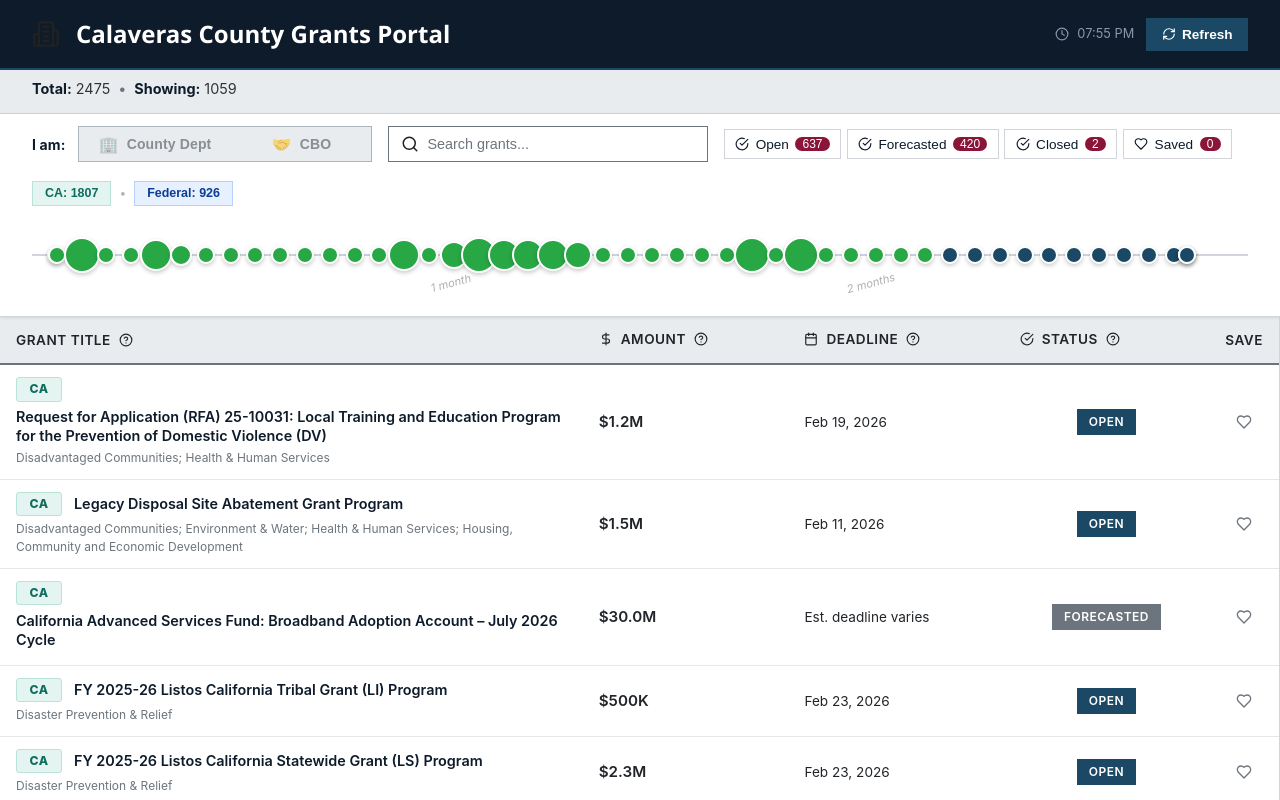
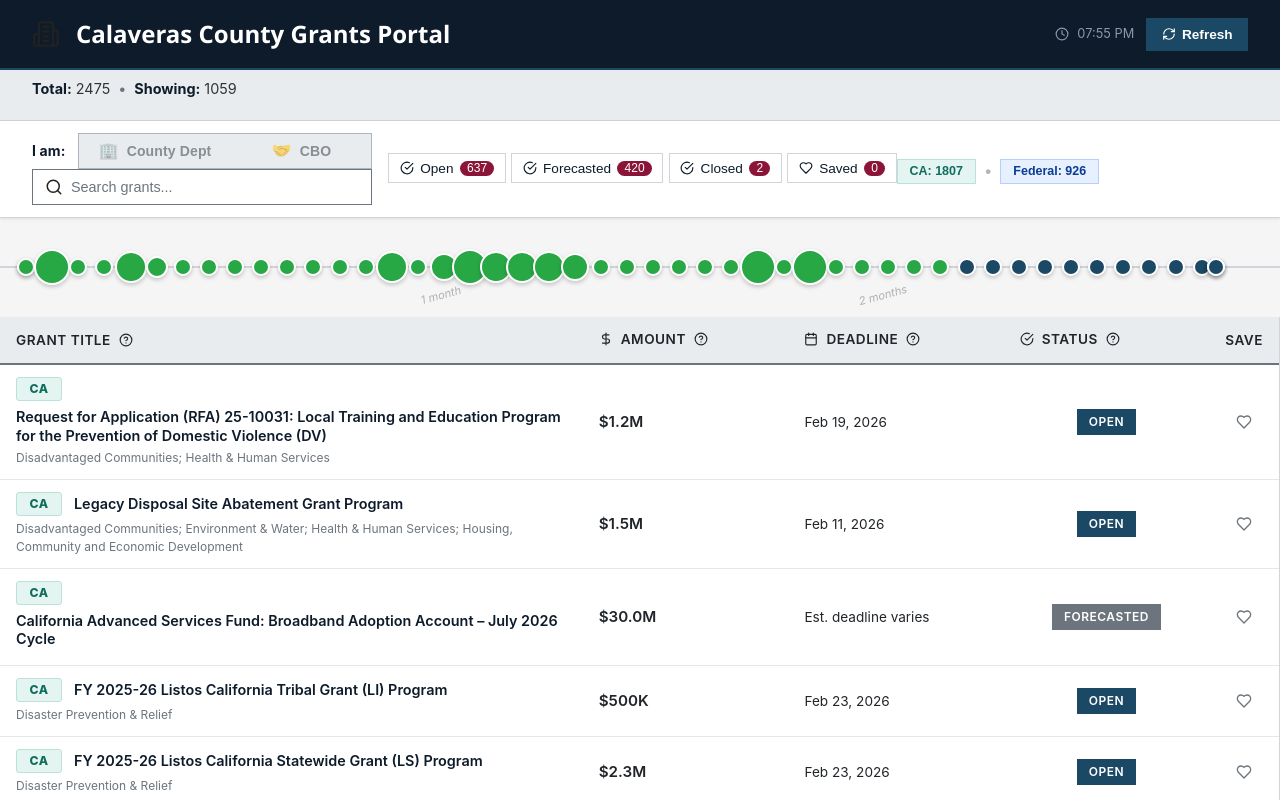
Before and after one commit to waqqascalaveras/calaveras-grants-portal, a React (Create React App) app: page / in a window 1280 px wide. Built offline with nearby package versions, Linux system fonts and the light colour scheme.

Commit message:
Update 2 files
Calaveras County Grants Discovery Portal

```diff
--- a/src/components/CalaverasGrantsDashboard.css
+++ b/src/components/CalaverasGrantsDashboard.css
@@ -5,14 +5,316 @@
   box-sizing: border-box;
 }
 
-
-
 .dashboard {
   min-height: 100vh;
   background: var(--background, #f4f6f8);
   font-family: 'Segoe UI', 'Roboto', 'Arial', 'Helvetica Neue', sans-serif;
   padding: 0.5rem 0.5rem 0 0.5rem;
 }
+
+/* Summary Bar */
+.summary-bar {
+  background: #fff;
+  border: 1px solid #e0e0e0;
+  padding: 0.75rem 1rem;
+  margin-bottom: 0.5rem;
+}
+
+.summary-content {
+  display: flex;
+  gap: 1rem;
+  align-items: center;
+  font-size: 0.95rem;
+}
+
+.summary-item {
+  display: flex;
+  gap: 0.3rem;
+  align-items: center;
+}
+
+.summary-separator {
+  color: #d1d5db;
+}
+
+/* Active Filters Display */
+.active-filters {
+  margin-top: 0.75rem;
+  display: flex;
+  flex-wrap: wrap;
+  gap: 0.5rem;
+}
+
+.filter-chip {
+  display: inline-flex;
+  align-items: center;
+  gap: 0.4rem;
+  padding: 0.35rem 0.6rem;
+  background: #e3f2fd;
+  border: 1px solid #90caf9;
+  border-radius: 3px;
+  color: #1565c0;
+  font-size: 0.85rem;
+  cursor: pointer;
+  transition: all 0.15s ease;
+}
+
+.filter-chip:hover {
+  background: #bbdefb;
+  border-color: #64b5f6;
+}
+
+.filter-chip svg {
+  opacity: 0.6;
+  transition: opacity 0.15s ease;
+}
+
+.filter-chip:hover svg {
+  opacity: 1;
+}
+
+/* Filter Bar - Main Input Controls */
+.filter-bar {
+  background: #fff;
+  border: 1px solid #e0e0e0;
+  padding: 0.75rem 1rem;
+  margin-bottom: 0.5rem;
+  display: flex;
+  flex-direction: column;
+  gap: 0.75rem;
+}
+
+.filter-bar-content {
+  display: flex;
+  flex-direction: column;
+  gap: 0.75rem;
+}
+
+/* Filter inputs - organized in groups */
+.filter-inputs-group {
+  display: flex;
+  flex-direction: column;
+  gap: 0.5rem;
+}
+
+.filter-input-row {
+  display: flex;
+  gap: 0.75rem;
+  align-items: center;
+  flex-wrap: wrap;
+}
+
+/* Search box styling */
+.search-box {
+  display: flex;
+  align-items: center;
+  gap: 0.5rem;
+  flex: 1;
+  min-width: 200px;
+  padding: 0.5rem 0.75rem;
+  border: 1px solid #d1d5db;
+  background: #ffffff;
+  border-radius: 3px;
+}
+
+.search-box input {
+  border: none;
+  outline: none;
+  flex: 1;
+  font-size: 0.95rem;
+  font-family: inherit;
+}
+
+.search-box svg {
+  color: #6b7280;
+  flex-shrink: 0;
+}
+
+/* Filter Controls - Status and Source */
+.filter-controls-group {
+  display: flex;
+  gap: 1.5rem;
+  flex-wrap: wrap;
+  align-items: center;
+}
+
+.status-toggles {
+  display: flex;
+  gap: 0.5rem;
+  flex-wrap: wrap;
+}
+
+.status-pill {
+  display: inline-flex;
+  align-items: center;
+  gap: 0.4rem;
+  padding: 0.4rem 0.7rem;
+  border: 1px solid #d1d5db;
+  background: #ffffff;
+  border-radius: 3px;
+  color: #374151;
+  font-size: 0.85rem;
+  cursor: pointer;
+  transition: all 0.15s ease;
+  white-space: nowrap;
+}
+
+.status-pill:hover {
+  border-color: #1b4965;
+  background: #f0f7ff;
+}
+
+.status-pill.active {
+  background: #1b4965;
+  color: #ffffff;
+  border-color: #1b4965;
+}
+
+.pill-count {
+  font-size: 0.75rem;
+  opacity: 0.8;
+  font-weight: 500;
+}
+
+/* Source filters */
+.source-filters {
+  display: flex;
+  gap: 0.5rem;
+  align-items: center;
+  font-size: 0.9rem;
+}
+
+.source-filter-btn {
+  padding: 0.4rem 0.7rem;
+  border: 1px solid #d1d5db;
+  background: #ffffff;
+  border-radius: 3px;
+  color: #374151;
+  font-size: 0.85rem;
+  cursor: pointer;
+  transition: all 0.15s ease;
+  white-space: nowrap;
+}
+
+.source-filter-btn:hover {
+  border-color: #1b4965;
+  background: #f0f7ff;
+}
+
+.source-filter-btn.active {
+  background: #1b4965;
+  color: #ffffff;
+  border-color: #1b4965;
+}
+
+.source-separator {
+  color: #d1d5db;
+}
+
+/* Timeline container */
+.timeline-container {
+  background: #fff;
+  border: 1px solid #e0e0e0;
+  padding: 1rem;
+  margin-bottom: 0.5rem;
+  position: relative;
+  height: 80px;
+}
+
+.timeline {
+  position: relative;
+  width: 100%;
+  height: 100%;
+}
+
+.timeline-line {
+  position: absolute;
+  top: 50%;
+  left: 0;
+  right: 0;
+  height: 1px;
+  background: #e0e0e0;
+}
+
+.timeline-marker {
+  position: absolute;
+  top: 0;
+  font-size: 0.75rem;
+  color: #6b7280;
+  text-align: center;
+  width: 50px;
+  transform: translateX(-50%);
+}
+
+.timeline-dot {
+  position: absolute;
+  top: 50%;
+  transform: translate(-50%, -50%);
+  border-radius: 50%;
+  cursor: pointer;
+  transition: all 0.15s ease;
+  box-shadow: 0 1px 3px rgba(0,0,0,0.1);
+}
+
+.timeline-dot:hover,
+.timeline-dot.active {
+  box-shadow: 0 3px 8px rgba(0,0,0,0.2);
+}
+
+/* Main content area */
+.main-content {
+  display: flex;
+  gap: 0.5rem;
+}
+
+.main-content.split-view {
+  flex-direction: row;
+}
+
+/* Responsive Design */
+@media (max-width: 1200px) {
+  .filter-controls-group {
+    flex-direction: column;
+    align-items: flex-start;
+    gap: 0.75rem;
+  }
+
+  .filter-input-row {
+    width: 100%;
+  }
+
+  .search-box {
+    width: 100%;
+    min-width: unset;
+  }
+}
+
+@media (max-width: 768px) {
+  .filter-bar {
+    padding: 0.5rem 0.75rem;
+  }
+
+  .filter-input-row {
+    flex-direction: column;
+  }
+
+  .status-toggles {
+    width: 100%;
+  }
+
+  .status-pill {
+    flex: 1;
+    justify-content: center;
+  }
+
+  .search-box {
+    width: 100%;
+  }
+}
+
+@media (max-width: 1024px) {
+  .filters-container {
+    grid-template-columns: 1fr;
 
 .dashboard .card, .dashboard .panel, .dashboard .container {
   border-radius: 0;
--- a/src/components/CalaverasGrantsDashboard.jsx
+++ b/src/components/CalaverasGrantsDashboard.jsx
@@ -1016,79 +1016,9 @@ const CalaverasGrantsDashboard = () => {
             <strong>Showing:</strong> {filteredGrants.length}
           </span>
         </div>
-      </div>
-
-      {/* Sticky Filter Bar */}
-      <div className="filter-bar">
-        <div className="filter-bar-content">
-          <UserTypeSelector
-            userType={userType}
-            onUserTypeSelect={(type) => {
-              setUserType(type);
-              if (type !== 'county') setSelectedDepartment('all');
-            }}
-          />
-
-          {(userType === 'county' || userType === 'cbo') && (
-            <DepartmentSelector
-              userType={userType}
-              subType={selectedDepartment}
-              onSubTypeSelect={setSelectedDepartment}
-            />
-          )}
-
-          <div className="search-box">
-            <Search size={18} />
-            <input
-              type="text"
-              placeholder="Search grants..."
-              value={searchQuery}
-              onChange={(e) => setSearchQuery(e.target.value)}
-            />
-          </div>
-
-          <div className="status-toggles" role="group" aria-label="Status and favorites filter">
-            {[
-              { key: 'open', label: 'Open' },
-              { key: 'forecasted', label: 'Forecasted' },
-              { key: 'closed', label: 'Closed' }
-            ].map(item => (
-              <button
-                key={item.key}
-                className={`status-pill ${statusFilter[item.key] ? 'active' : ''}`}
-                onClick={() => setStatusFilter(prev => ({ ...prev, [item.key]: !prev[item.key] }))}
-                title={`${item.label} (${statusCounts[item.key] || 0})`}
-                type="button"
-              >
-                <CheckCircle size={14} />
-                <span>{item.label}</span>
-                <span className="pill-count">{statusCounts[item.key] || 0}</span>
-              </button>
-            ))}
-            <button
-              className={`status-pill ${favoriteFilter === 'saved' ? 'active' : ''}`}
-              onClick={() => {
-                const willActivate = favoriteFilter !== 'saved';
-                setFavoriteFilter(willActivate ? 'saved' : 'all');
-                if (willActivate) {
-                  setStatusFilter({ open: false, forecasted: false, closed: false });
-                  setUserType('all');
-                  setSelectedDepartment('all');
-                  setSearchQuery('');
-                  setSourceFilters({ ca: true, federal: true });
-                }
-              }}
-              title={`Saved Grants (${favorites.length})`}
-              type="button"
-            >
-              <Heart size={14} />
-              <span>Saved</span>
-              <span className="pill-count">{favorites.length}</span>
-            </button>
-          </div>
-
-          {/* Active filter chips */}
-          <div className="active-filters" aria-live="polite">
+
+        {/* Active filter chips - consolidated in one place */}
+        <div className="active-filters" aria-live="polite" style={{ marginTop: '0.75rem', display: 'flex', flexWrap: 'wrap', gap: '0.5rem' }}>
           {searchQuery && (
             <button className="filter-chip" onClick={() => setSearchQuery('')} title="Remove search filter" type="button">
               Search: "{searchQuery}" <X size={12} />
@@ -1121,8 +1051,85 @@ const CalaverasGrantsDashboard = () => {
           )}
         </div>
       </div>
-        <div className="timeline-inline">
-          <div className="timeline-meta" aria-live="polite">
+
+      {/* Sticky Filter Bar */}
+      <div className="filter-bar">
+        <div className="filter-bar-content">
+          {/* Filter Inputs - Left Section */}
+          <div className="filter-inputs-group">
+            <div className="filter-input-row">
+              <UserTypeSelector
+                userType={userType}
+                onUserTypeSelect={(type) => {
+                  setUserType(type);
+                  if (type !== 'county') setSelectedDepartment('all');
+                }}
+              />
+
+              {(userType === 'county' || userType === 'cbo') && (
+                <DepartmentSelector
+                  userType={userType}
+                  subType={selectedDepartment}
+                  onSubTypeSelect={setSelectedDepartment}
+                />
+              )}
+            </div>
+
+            <div className="filter-input-row">
+              <div className="search-box">
+                <Search size={18} />
+                <input
+                  type="text"
+                  placeholder="Search grants..."
+                  value={searchQuery}
+                  onChange={(e) => setSearchQuery(e.target.value)}
+                />
+              </div>
+            </div>
+          </div>
+
+          {/* Filter Controls - Right Section */}
+          <div className="filter-controls-group">
+            <div className="status-toggles" role="group" aria-label="Status and favorites filter">
+              {[
+                { key: 'open', label: 'Open' },
+                { key: 'forecasted', label: 'Forecasted' },
+                { key: 'closed', label: 'Closed' }
+              ].map(item => (
+                <button
+                  key={item.key}
+                  className={`status-pill ${statusFilter[item.key] ? 'active' : ''}`}
+                  onClick={() => setStatusFilter(prev => ({ ...prev, [item.key]: !prev[item.key] }))}
+                  title={`${item.label} (${statusCounts[item.key] || 0})`}
+                  type="button"
+                >
+                  <CheckCircle size={14} />
+                  <span>{item.label}</span>
+                  <span className="pill-count">{statusCounts[item.key] || 0}</span>
+                </button>
+              ))}
+              <button
+                className={`status-pill ${favoriteFilter === 'saved' ? 'active' : ''}`}
+                onClick={() => {
+                  const willActivate = favoriteFilter !== 'saved';
+                  setFavoriteFilter(willActivate ? 'saved' : 'all');
+                  if (willActivate) {
+                    setStatusFilter({ open: false, forecasted: false, closed: false });
+                    setUserType('all');
+                    setSelectedDepartment('all');
+                    setSearchQuery('');
+                    setSourceFilters({ ca: true, federal: true });
+                  }
+                }}
+                title={`Saved Grants (${favorites.length})`}
+                type="button"
+              >
+                <Heart size={14} />
+                <span>Saved</span>
+                <span className="pill-count">{favorites.length}</span>
+              </button>
+            </div>
+
             <div className="source-filters" role="group" aria-label="Source filters">
               <button
                 className={`source-filter-btn ${sourceFilters.ca ? 'active ca' : ''}`}
@@ -1142,8 +1149,12 @@ const CalaverasGrantsDashboard = () => {
                 Federal: {sourceCounts.federal}
               </button>
             </div>
-            {sourceCounts.federal === 0 ? ' (federal feed unavailable?)' : ''}
-          </div>
+          </div>
+        </div>
+      </div>
+
+      {/* Timeline visualization */}
+      <div className="timeline-container">
           <div className="timeline">
             <div className="timeline-line"></div>
             {/* Time markers */}
@@ -1256,7 +1267,6 @@ const CalaverasGrantsDashboard = () => {
                 </SmartTooltip>
               );
             })}
-          </div>
           </div>
       </div>
 
```
Lines whose indentation alone changed are shown as unchanged.
